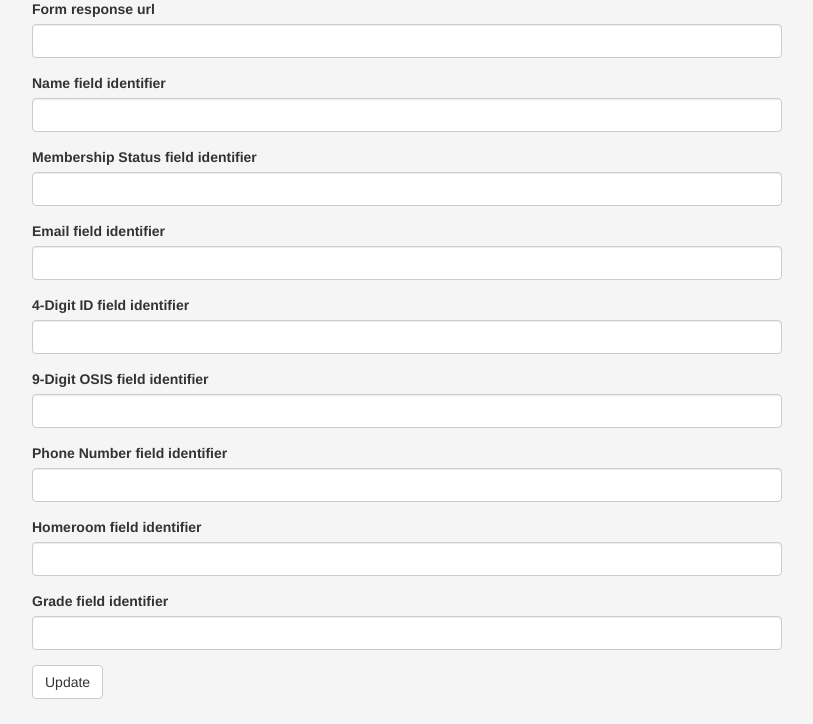
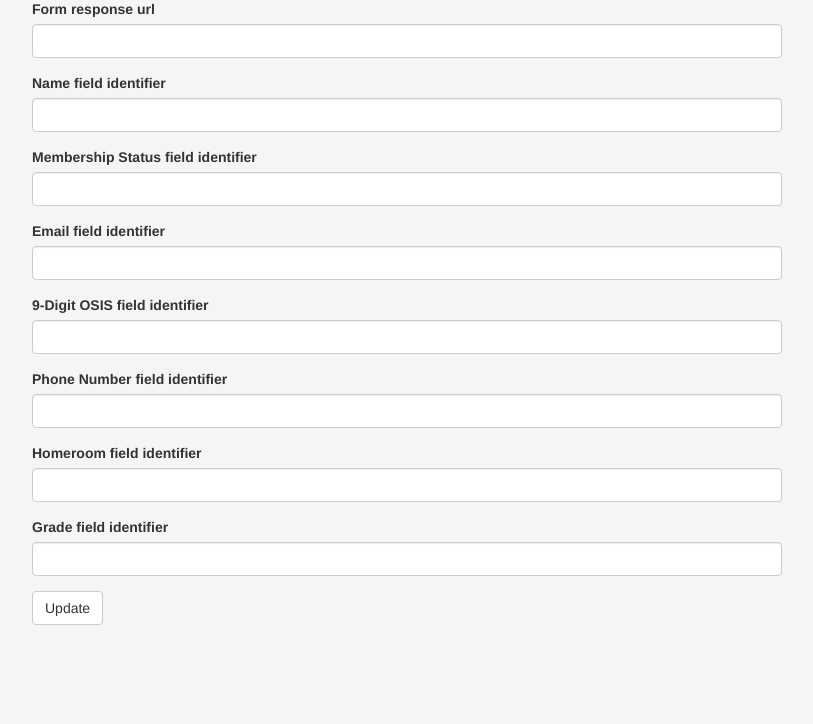
Before and after one commit to stuykc/join-stuykc, a Python web app: template join/templates/settings.html in a window 1280 px wide. Shown: the part 114-838 px from the top of the page, without its empty margins (233-1046 px from the left). After the commit the page ends 739 px from the top, so only its background shows below. Run offline with Jinja, Linux system fonts and the light colour scheme; the template is opened without the code that fills it, so the values that code supplies are empty; some libraries are stand-ins or nearby versions.

Commit message:
Update settings.html

```diff
--- a/join/templates/settings.html
+++ b/join/templates/settings.html
@@ -24,10 +24,6 @@
                 <input type="text" class="form-control" id="email" name="email" value="{{ config.email }}">
             </div>
             <div class="form-group">
-                <label for="stuy_id">4-Digit ID field identifier</label>
-                <input type="text" class="form-control" id="stuy_id" name="stuy_id" value="{{ config.stuy_id }}">
-            </div>
-            <div class="form-group">
                 <label for="osis">9-Digit OSIS field identifier</label>
                 <input type="text" class="form-control" id="osis" name="osis" value="{{ config.osis }}">
             </div>
```
